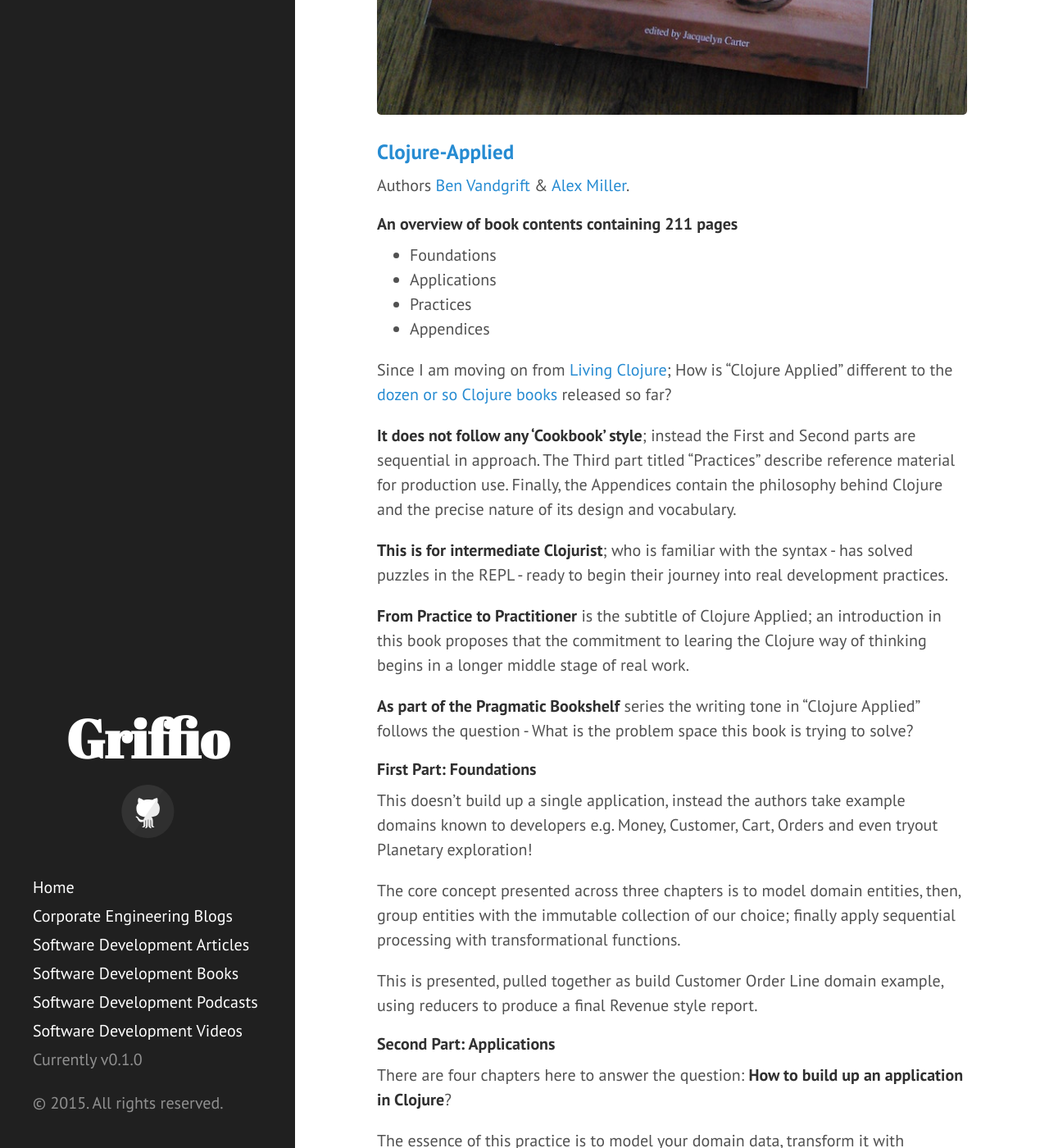
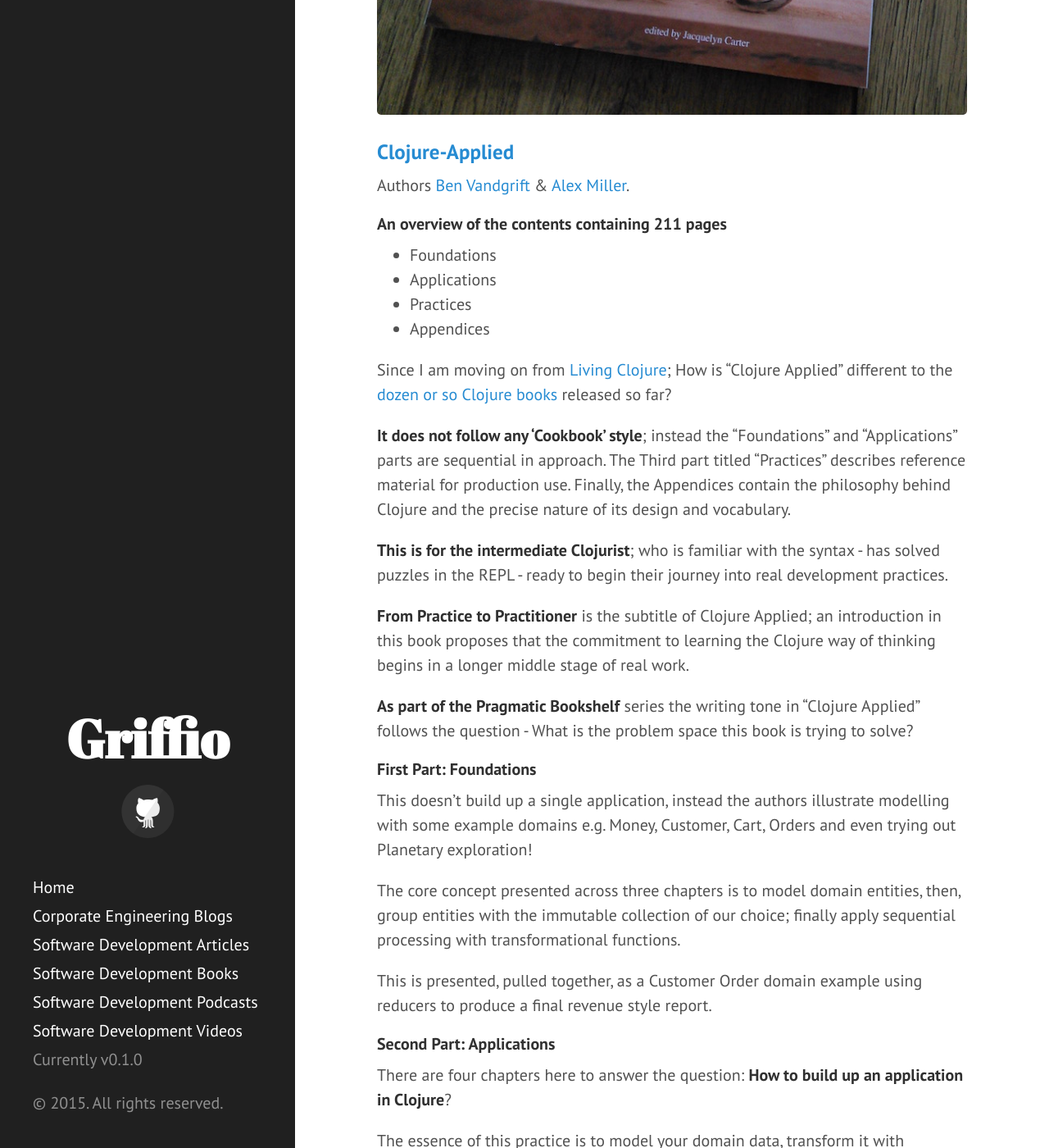
Before and after one commit to griffio/griffio.github.io, a Jekyll site: the page built from _posts/2015-09-18-Clojure-Applied-Review.md, in a window 1280 px wide and 1400 px high, scrolled down 714 px. Shown: the whole window at 82% size. Built offline with Jekyll 4.4.1, drawn with Linux system fonts in a browser that asks for light colours; nearby versions of some CDN libraries; some of the changed text lies outside the part shown.

Commit message:
Update 2015-09-18-Clojure-Applied-Review.md

```diff
--- a/_posts/2015-09-18-Clojure-Applied-Review.md
+++ b/_posts/2015-09-18-Clojure-Applied-Review.md
@@ -13,7 +13,7 @@
 
 Authors [Ben Vandgrift](https://twitter.com/bvandgrift) & [Alex Miller](https://twitter.com/puredanger).
 
-#### An overview of book contents containing 211 pages
+#### An overview of the contents containing 211 pages
 
 * Foundations
 * Applications
@@ -22,21 +22,21 @@
 
 Since I am moving on from [Living Clojure](https://griffio.github.io/review/2015/05/02/Living-Clojure-Review/); How is “Clojure Applied” different to the [dozen or so Clojure books](http://clojure-doc.org/articles/ecosystem/books.html) released so far?
 
-**It does not follow any ‘Cookbook’ style**; instead the First and Second parts are sequential in approach. The Third part titled “Practices” describe reference material for production use. Finally, the Appendices contain the philosophy behind Clojure and the precise nature of its design and vocabulary.
+**It does not follow any ‘Cookbook’ style**; instead the "Foundations" and "Applications" parts are sequential in approach. The Third part titled “Practices” describes reference material for production use. Finally, the Appendices contain the philosophy behind Clojure and the precise nature of its design and vocabulary.
 
-**This is for intermediate Clojurist**; who is familiar with the syntax - has solved puzzles in the REPL - ready to begin their journey into real development practices.
+**This is for the intermediate Clojurist**; who is familiar with the syntax - has solved puzzles in the REPL - ready to begin their journey into real development practices.
 
-**From Practice to Practitioner** is the subtitle of Clojure Applied; an introduction in this book proposes that the commitment to learing the Clojure way of thinking begins in a longer middle stage of real work.
+**From Practice to Practitioner** is the subtitle of Clojure Applied; an introduction in this book proposes that the commitment to learning the Clojure way of thinking begins in a longer middle stage of real work.
 
 **As part of the Pragmatic Bookshelf** series the writing tone in “Clojure Applied” follows the question - What is the problem space this book is trying to solve?
 
 #### First Part: Foundations
 
-This doesn’t build up a single application, instead the authors take example domains known to developers e.g. Money, Customer, Cart, Orders and even tryout Planetary exploration!
+This doesn’t build up a single application, instead the authors illustrate modelling with some example domains e.g. Money, Customer, Cart, Orders and even trying out Planetary exploration!
 
 The core concept presented across three chapters is to model domain entities, then, group entities with the immutable collection of our choice; finally apply sequential processing with transformational functions.
 
-This is presented, pulled together as build Customer Order Line domain example, using reducers to produce a final Revenue style report.
+This is presented, pulled together, as a Customer Order domain example using reducers to produce a final revenue style report.
 
 #### Second Part: Applications
 
@@ -72,7 +72,7 @@
 One example mentioned is [Immutant.org](http://immutant.org/) from Red Hat Inc. This is close to an integrated stack distribution of Clojure libraries.
 
 #### Appendices 1 & 2
-The appendices discuss the roots of Clojure influenced from LISP and the elements that make up the Clojure language. The process of “Practicing and Thinking” in Clojure is guided by core principles outlined in the second appendix.
+The appendices discuss the roots of Clojure influenced from LISP and the elements that make up the Clojure Language. The process of “Practicing and Thinking” in Clojure is guided by core principles outlined in the second appendix.
 
 **What is a Practitioner**?
 A Practitioner will often choose the most direct idiomatic solution rather than the one that involves mastery of the implementation. Although the book only mentions “Practitioner” in the title, completing the book, we can take it to mean a professional developer who specialises in the application of Clojure within their team’s project or open source software.
```
